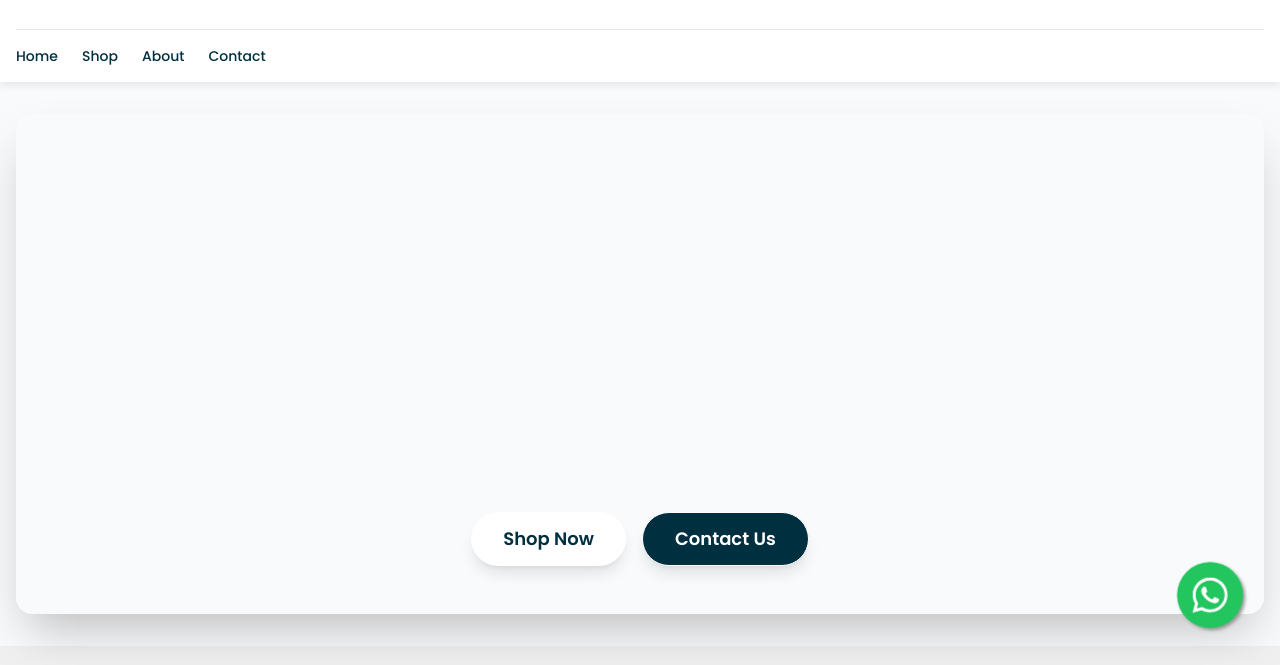
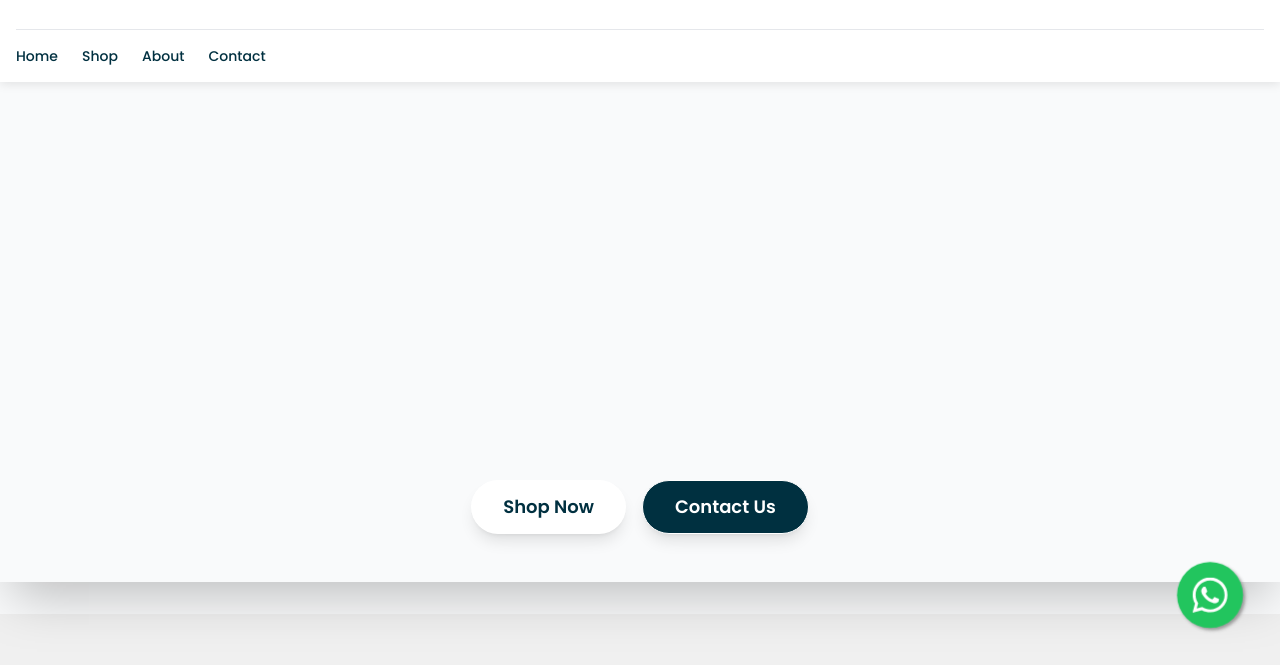
Before and after one commit to F-enil/AxarTechwave, a plain HTML site: page index.html in a window 1280 px wide. Shown: the part 135-800 px from the top of the page. Drawn offline with nearby package versions, Linux system fonts and the light colour scheme; no server answers; a web font is replaced by a local one.

Commit message:
banner 11

```diff
--- a/index.html
+++ b/index.html
@@ -815,9 +815,10 @@
             <div id="home-page" class="page active">
                 <!-- Hero Section -->
                 <!-- Hero Section - Swiper Enabled -->
-                <section class="relative z-10 container mx-auto px-4 mt-8 mb-8 flex justify-center custom-swiper-hero">
+                <!-- Hero Section - Swiper Enabled -->
+                <section class="relative z-10 w-full mb-8 flex justify-center custom-swiper-hero">
                     <div class="banner-container w-full relative group">
-                        <div class="swiper mySwiper w-full h-full rounded-2xl overflow-hidden shadow-2xl">
+                        <div class="swiper mySwiper w-full h-full overflow-hidden shadow-2xl">
                             <div class="swiper-wrapper" id="banner-wrapper">
                                 <!-- Banners will be injected dynamically or default to hidden -->
                             </div>
```
